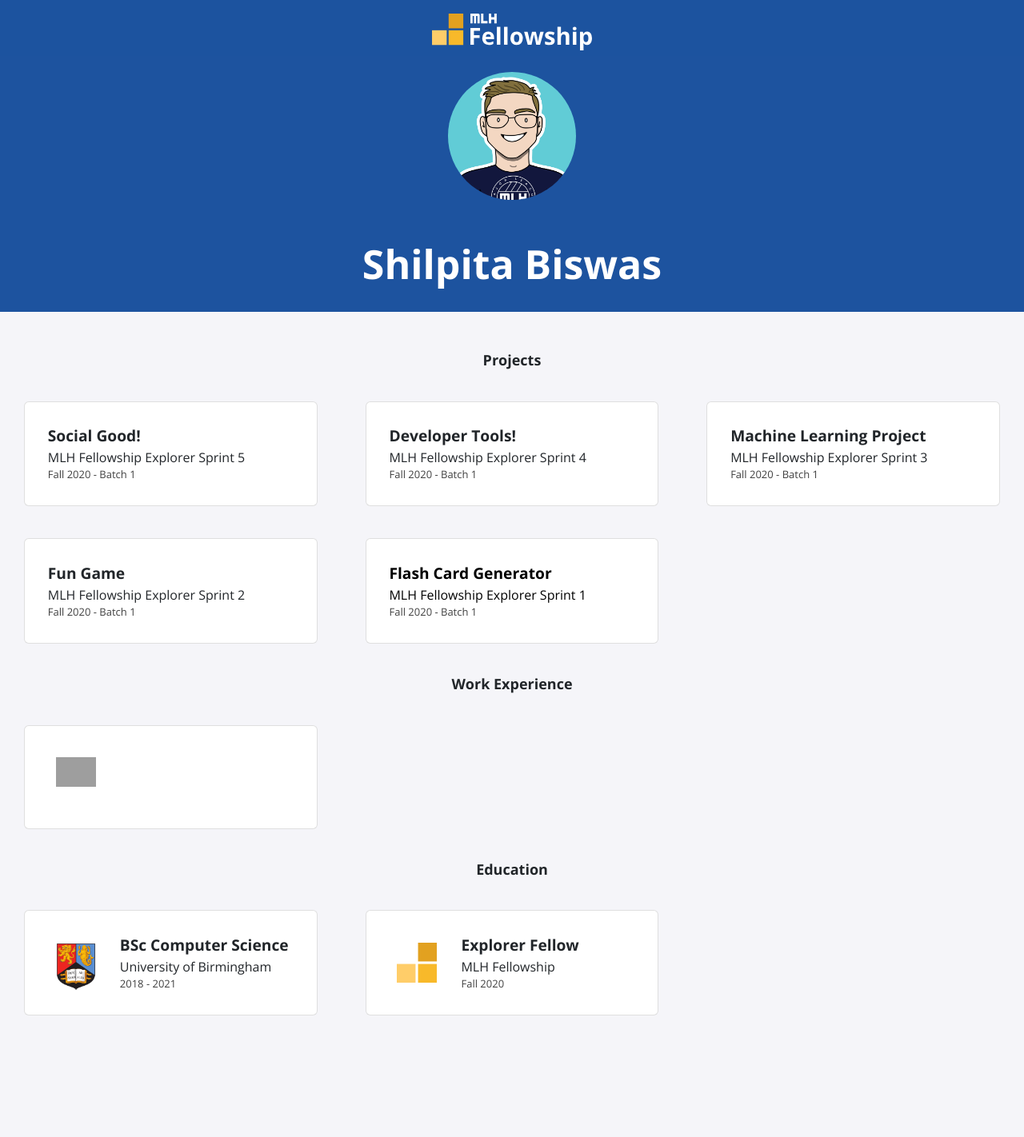
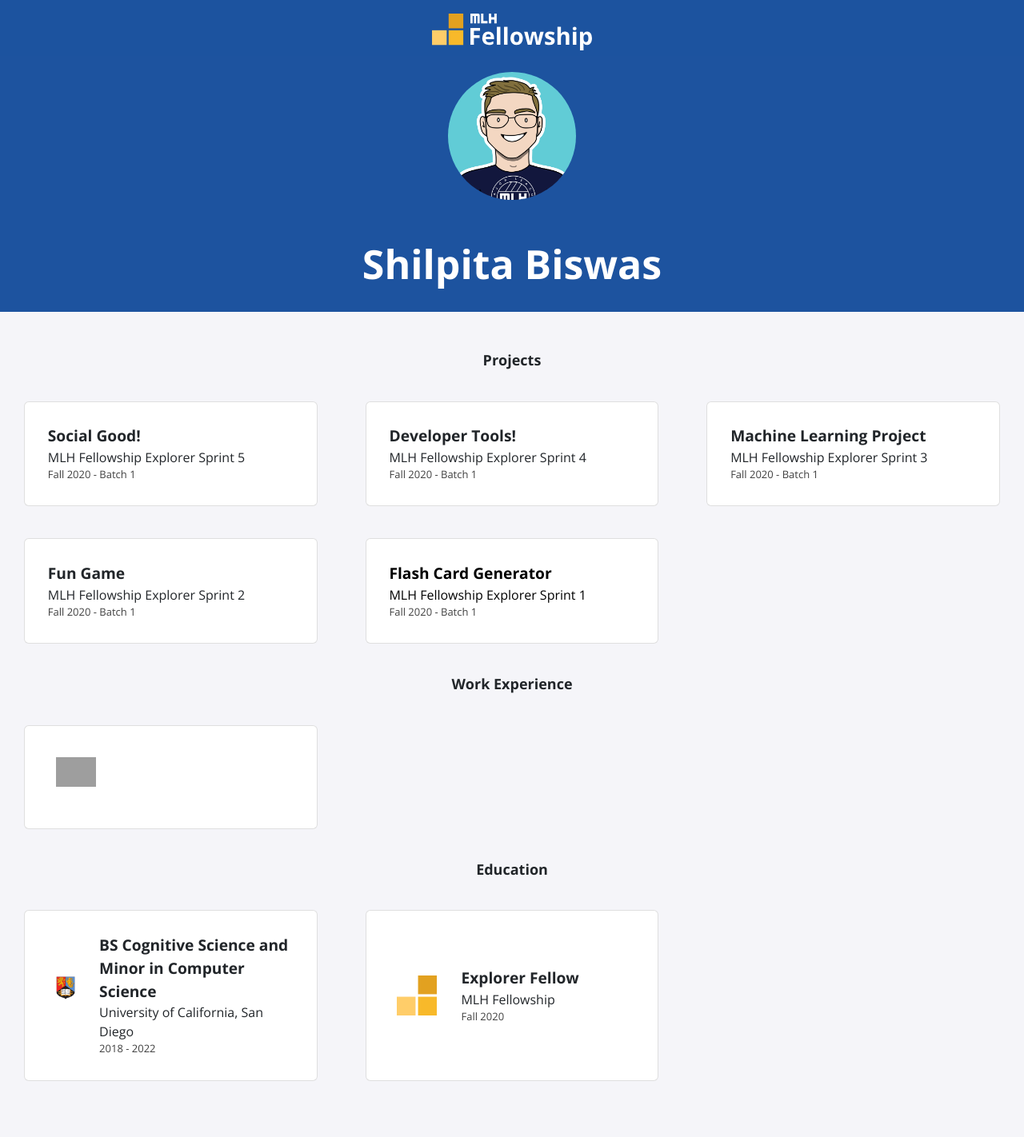
Before and after one commit to sh-biswas/MLH-Portfolio, a Jekyll site: the page built from index.html, in a window 1280 px wide. Shown: the whole page at 80% size. Built offline with Jekyll 4.4.1, drawn with Linux system fonts in a browser that asks for light colours; nearby versions of some CDN libraries; before the commit the page ends 1340 px from its top, so only the background shows below that; grey boxes are pictures that could not be loaded.

Commit message:
Update education.yml

```diff
--- a/_data/education.yml
+++ b/_data/education.yml
@@ -1,6 +1,6 @@
-- course: BSc Computer Science
-  institute: University of Birmingham
-  dates: 2018 - 2021
+- course: BS Cognitive Science and Minor in Computer Science
+  institute: University of California, San Diego
+  dates: 2018 - 2022
   logo: uob.png
 
 - course: Explorer Fellow
```
